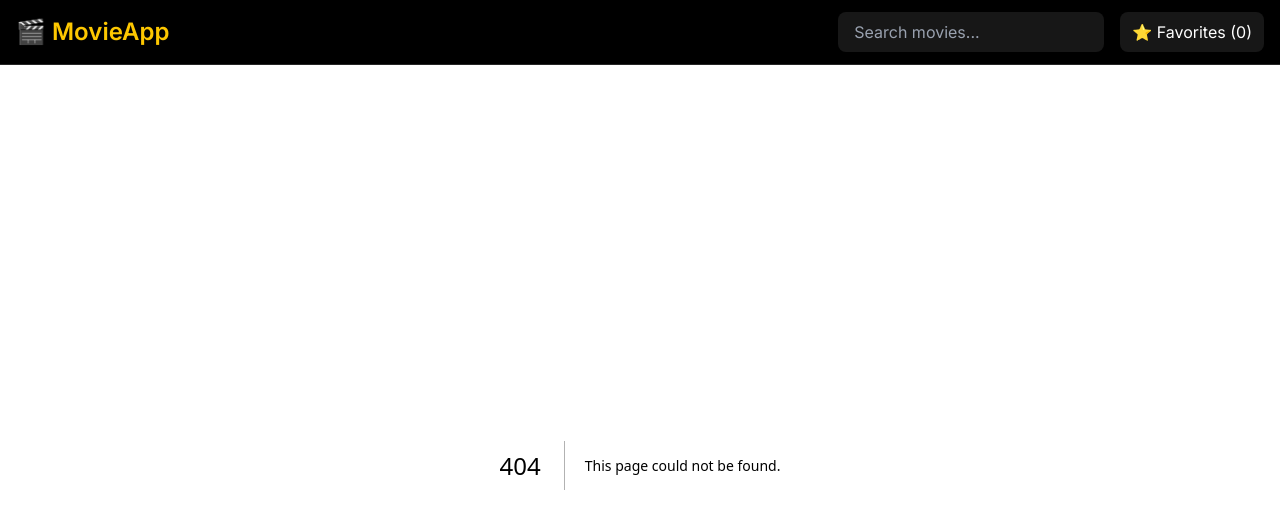
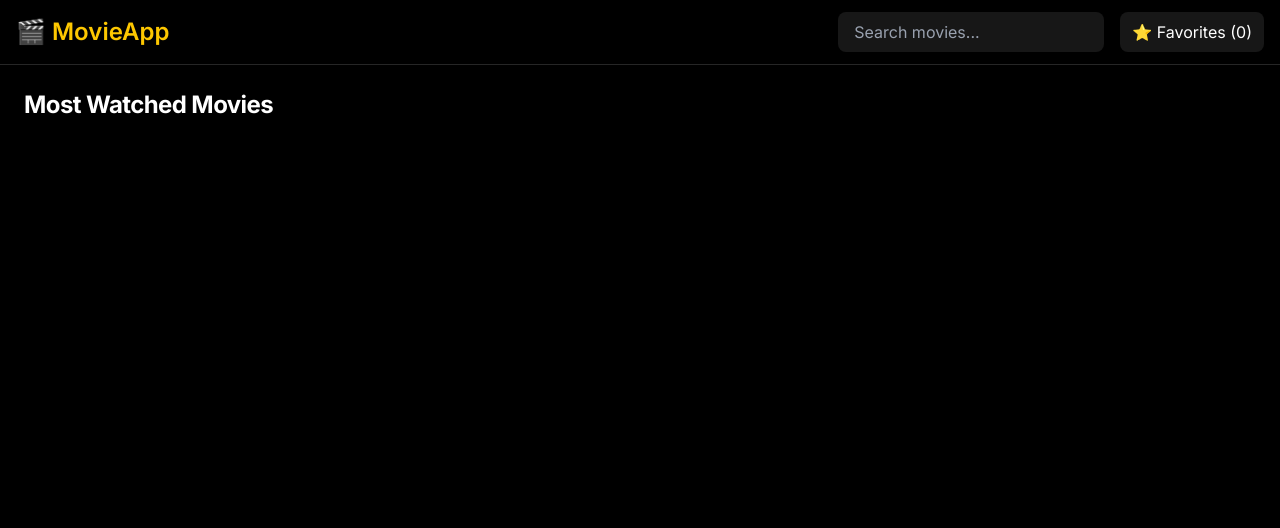
Before and after one commit to londam/movie-app, a Next.js app: page /most-watched in a window 1280 px wide. Before the commit this address had no page. Shown: the top 528 px of the page. Built offline with nearby package versions, Linux system fonts and the light colour scheme.

Commit message:
feat: setup Most Watched page with metadata and basic layout

```diff
--- /dev/null
+++ b/src/app/most-watched/page.tsx
@@ -0,0 +1,24 @@
+// src/app/most-watched/page.tsx
+
+import SectionTitle from "@/components/home/SectionTitle";
+import { Metadata } from "next";
+
+export const metadata: Metadata = {
+  title: "Most Watched Movies | MovieApp",
+  description: "Discover the most popular and most watched movies right now!",
+};
+
+export default function MostWatchedPage() {
+  return (
+    <div className="p-6">
+      {/* Page title */}
+      <SectionTitle title="Most Watched Movies" />
+
+      {/* Filters - we'll build here next */}
+      <div className="my-6">{/* (filters coming soon...) */}</div>
+
+      {/* Movie Grid */}
+      <div>{/* (movies coming soon...) */}</div>
+    </div>
+  );
+}
```
